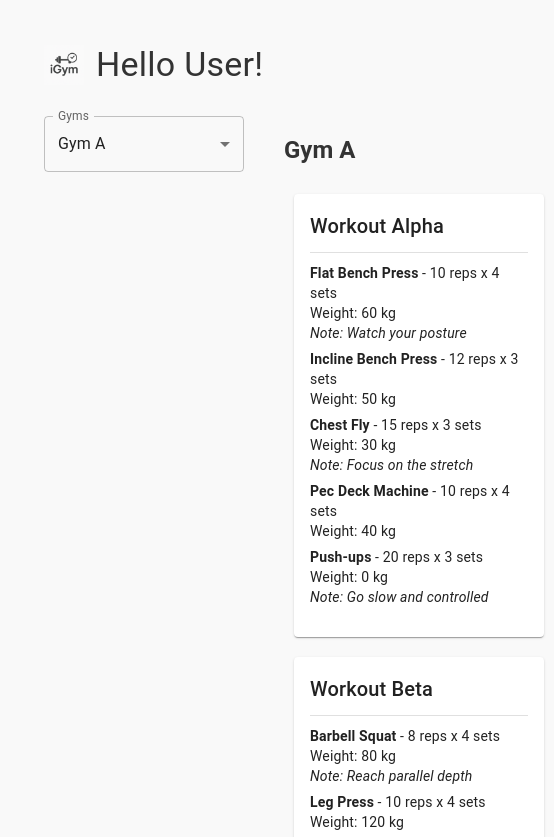
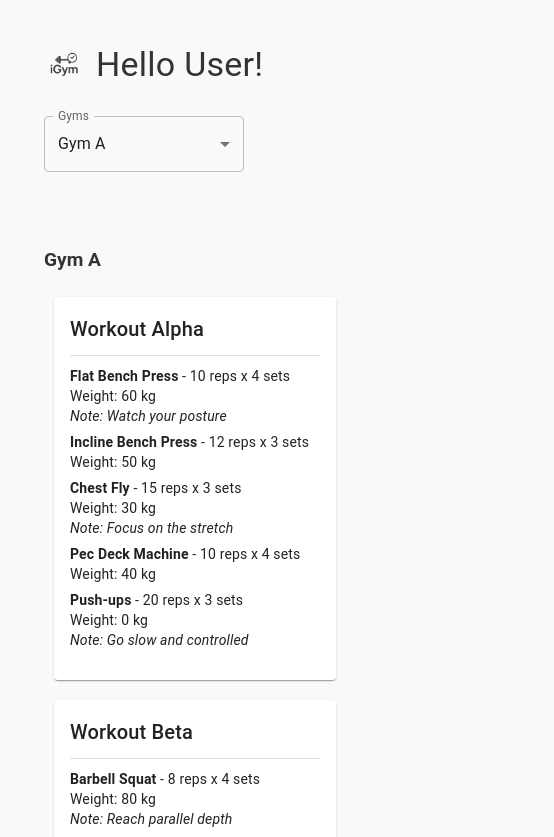
Before and after one commit to tomerpeceniski/igym, a React (Vite) app in the folder frontend/: page / in a window 390 px wide. Shown: the top 837 px of the page, 554 px wide, since content can reach past the window. Built offline with nearby package versions, Linux system fonts and the light colour scheme; some icons are missing.

Commit message:
Refactor: Update HomePage layout and improve CSS structure for mobile response

```diff
--- a/frontend/src/global.css
+++ b/frontend/src/global.css
@@ -11,3 +11,25 @@ body {
   margin: 0 auto;
   padding: 24px;
 }
+
+.layout-container {
+  display: flex;
+  align-items: flex-start;
+  gap: 40px;
+  flex-direction: row;
+  flex-wrap: wrap;
+}
+
+@media (max-width: 768px) {
+  .layout-container {
+    flex-direction: column;
+  }
+
+  .MuiCard-root {
+    width: 100% !important;
+  }
+
+  h2 {
+    font-size: 1.2rem;
+  }
+}
--- a/frontend/src/pages/HomePage.jsx
+++ b/frontend/src/pages/HomePage.jsx
@@ -3,6 +3,7 @@ import GreetingTitle from '../components/GreetingTitle.jsx';
 import GymSelector from '../components/GymSelector.jsx';
 import WorkoutCard from '../components/WorkoutCard.jsx';
 import gyms from '../data/mockedGyms';
+import '../global.css'; // make sure this is imported
 
 export default function HomePage() {
   const [selectedGym, setSelectedGym] = useState(gyms[0].name);
@@ -14,9 +15,9 @@ export default function HomePage() {
         <GreetingTitle />
       </div>
 
-      <div style={{ display: 'flex', alignItems: 'flex-start' }}>
-        {/* Sidebar */}
-        <div style={{ marginRight: '40px', minWidth: '200px' }}>
+      <div className="layout-container">
+        {/* Sidebar - Gym Selector */}
+        <div style={{ minWidth: '200px' }}>
           <GymSelector
             gyms={gyms}
             selectedGym={selectedGym}
@@ -24,7 +25,6 @@ export default function HomePage() {
           />
         </div>
 
-        {/* Main Content */}
         <div style={{ flexGrow: 1 }}>
           <h2>{selectedGym}</h2>
           <div style={{ display: 'flex', flexWrap: 'wrap' }}>
```
Lines whose indentation alone changed are shown as unchanged.
